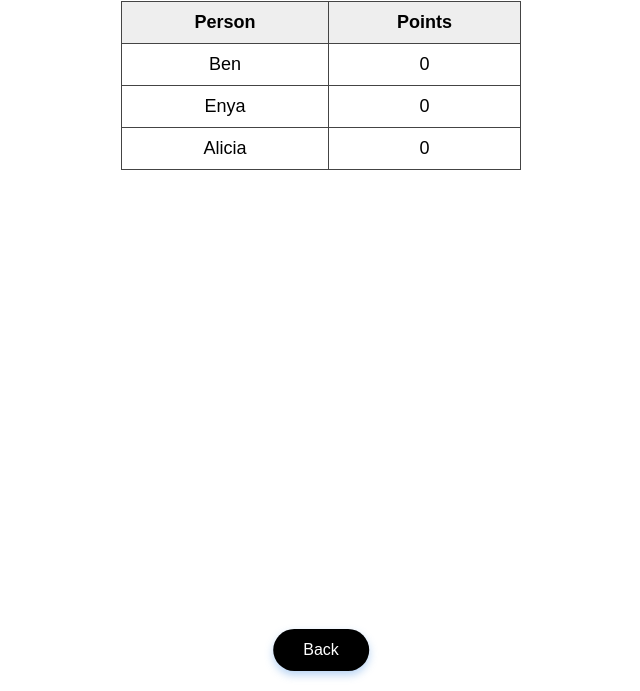
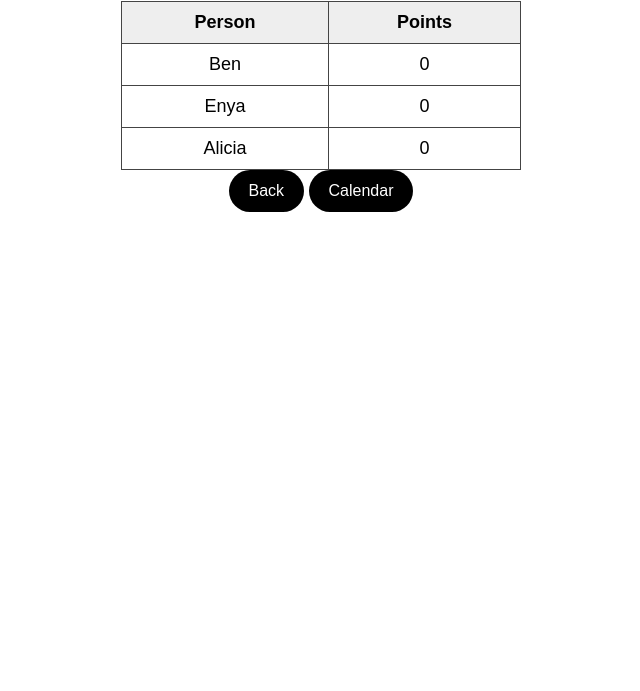
Before and after one commit to bangersss/dogs-fed, a plain HTML site: page tally.html in a window 1280 px wide. Shown: the part 109-800 px from the top of the page, without its empty margins (319-959 px from the left). Drawn offline with Linux system fonts and the light colour scheme; no server answers.

Commit message:
Added Calender button to Tally

```diff
--- a/tally.html
+++ b/tally.html
@@ -67,11 +67,16 @@
   </table>
 
   <button
-    id="navButton"
-    style="background-color: black; color: white; border: none; border-radius: 25px; padding: 12px 30px; font-size: 16px; cursor: pointer;"
+    style="background-color: black; color: white; border: none; border-radius: 25px; padding: 12px 20px; font-size: 16px; cursor: pointer;"
     onclick="location.href='index.html'"
   >
     Back
+  </button>
+  <button
+    style="background-color: black; color: white; border: none; border-radius: 25px; padding: 12px 20px; font-size: 16px; cursor: pointer;"
+    onclick="location.href='calendar.html'"
+  >
+    Calendar
   </button>
 
 
```
